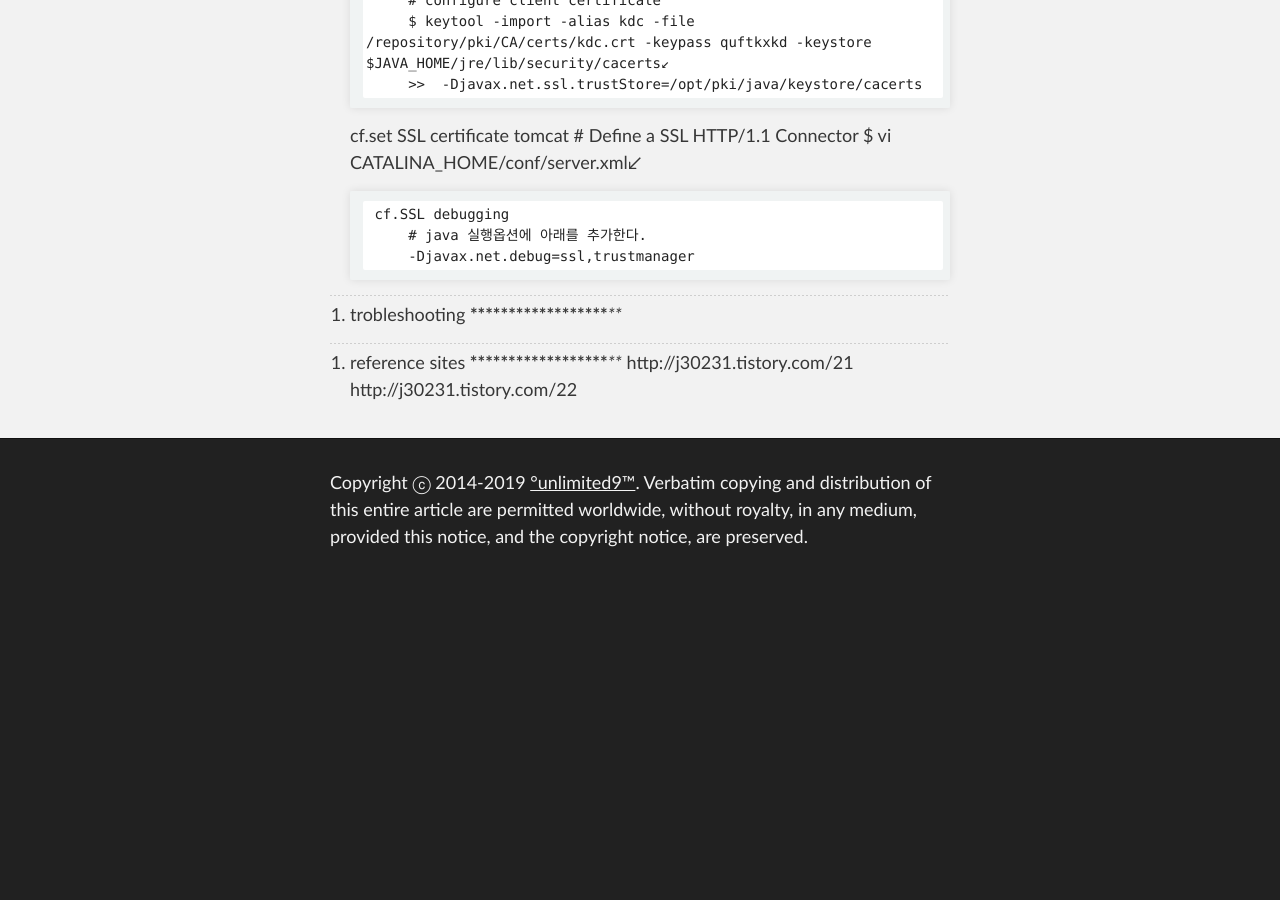
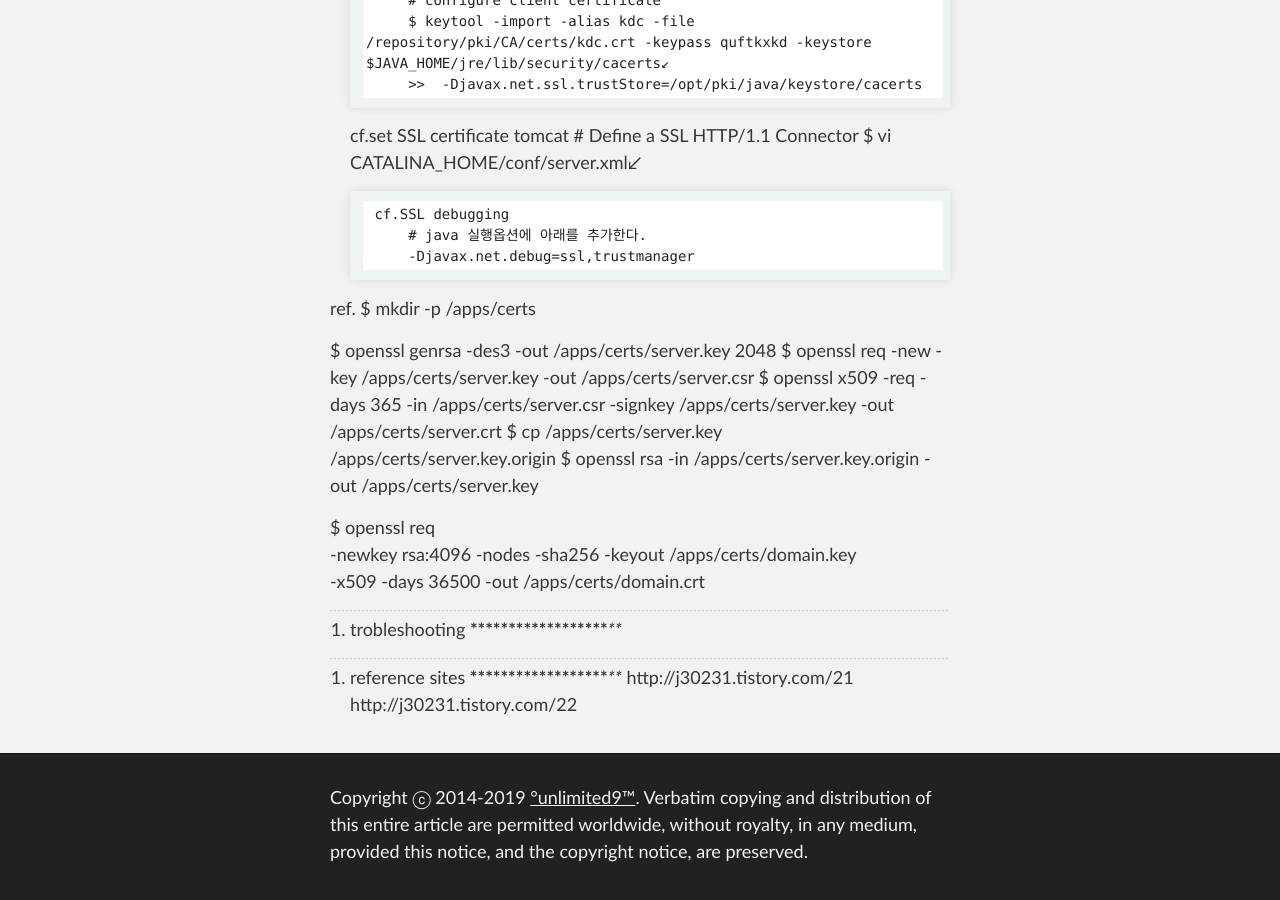
Before and after one commit to unlimited9/unlimited9.github.com, a Jekyll site: the page built from reference.notes/TA/system/openssl.self.signed.certificate.md, in a window 1280 px wide and 900 px high, scrolled down 6355 px. Built offline with Jekyll 4.4.1, drawn with Linux system fonts in a browser that asks for light colours; our own code applies the rules of GitHub Pages for plain Markdown files; before the commit the page ends 6940 px from its top, so only the background shows below that.

Commit message:
Update openssl.self.signed.certificate.md

```diff
--- a/reference.notes/TA/system/openssl.self.signed.certificate.md
+++ b/reference.notes/TA/system/openssl.self.signed.certificate.md
@@ -268,6 +268,20 @@
 			# java 실행옵션에 아래를 추가한다.
 			-Djavax.net.debug=ssl,trustmanager
 
+ref.
+$ mkdir -p /apps/certs
+
+$ openssl genrsa -des3 -out /apps/certs/server.key 2048
+$ openssl req -new -key /apps/certs/server.key -out /apps/certs/server.csr
+$ openssl x509 -req -days 365 -in /apps/certs/server.csr -signkey /apps/certs/server.key -out /apps/certs/server.crt
+$ cp /apps/certs/server.key /apps/certs/server.key.origin
+$ openssl rsa -in /apps/certs/server.key.origin -out /apps/certs/server.key
+
+$ openssl req \
+  -newkey rsa:4096 -nodes -sha256 -keyout /apps/certs/domain.key \
+  -x509 -days 36500 -out /apps/certs/domain.crt
+
+
 **********************************************************
 90. trobleshooting
 **********************************************************
```
